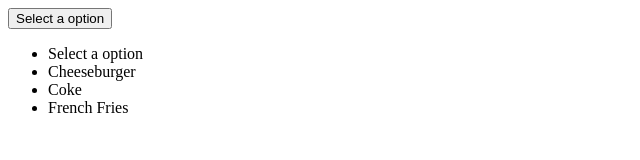
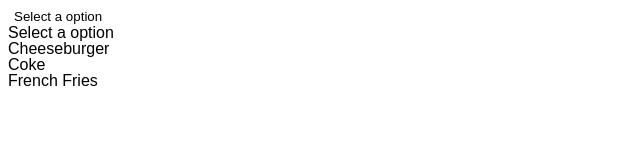
Before and after one commit to rteobaldo/simple-select, a plain HTML site: page demo/index.html in a window 1280 px wide. Shown: the whole page, without its empty margins (0-640 px from the left). Drawn offline with Linux system fonts and the light colour scheme.

Commit message:
Added styles.

```diff
--- a/demo/index.html
+++ b/demo/index.html
@@ -3,7 +3,7 @@
 <head>
   <meta charset="utf-8">
   <title>Simple Dropdown List</title>
-  <!-- <link rel="stylesheet" href="main.css" media="screen" charset="utf-8" /> -->
+  <link rel="stylesheet" href="../dist/simple-dropdown-list.css" media="screen" charset="utf-8" />
 </head>
 <body>
 
--- /dev/null
+++ b/dist/simple-dropdown-list.css
@@ -0,0 +1,15 @@
+.SimpleDropdownList {
+  display: inline-block;
+  font: 16px/1 sans-serif;
+}
+
+.SimpleDropdownList-button {
+  background: none;
+  border: none;
+}
+
+.SimpleDropdownList-options {
+  list-style: none;
+  padding: 0;
+  margin: 0;
+}
--- a/dist/simple-dropdown-list.js
+++ b/dist/simple-dropdown-list.js
@@ -1,6 +1,10 @@
 (function () {
 
   "use strict";
+
+  /**
+   * Elements configuration
+   */
 
   var oldDropdown = document.querySelector('.dropdown');
   var dropdownOptions = oldDropdown.querySelectorAll('option');
@@ -9,6 +13,9 @@
   newDropdown.className = 'SimpleDropdownList' + ' ' + oldDropdown.className;
 
   var options = document.createElement('ul');
+  options.className = 'SimpleDropdownList-options';
+
+  // Copy <option>'s from oldDropdown to new dropdown element
   for (var i = 0; i < dropdownOptions.length; i++) {
     var li = document.createElement('li');
     li.innerHTML = dropdownOptions[i].innerHTML;
@@ -26,14 +33,17 @@
   var caret = document.createElement('span');
   caret.className = 'SimpleDropdownList-caret';
 
+
   /**
-   * Don't change order of appendChild's
-   *
+   * Join all elements (Megazord?!)
+   * (Don't change order of appendChild's!)
    */
   button.appendChild(span);
   button.appendChild(caret);
   newDropdown.appendChild(button);
   newDropdown.appendChild(options);
 
+  // Replace de oldDropdown with newDropdown
   oldDropdown.parentNode.replaceChild(newDropdown, oldDropdown);
+
 })();
```
